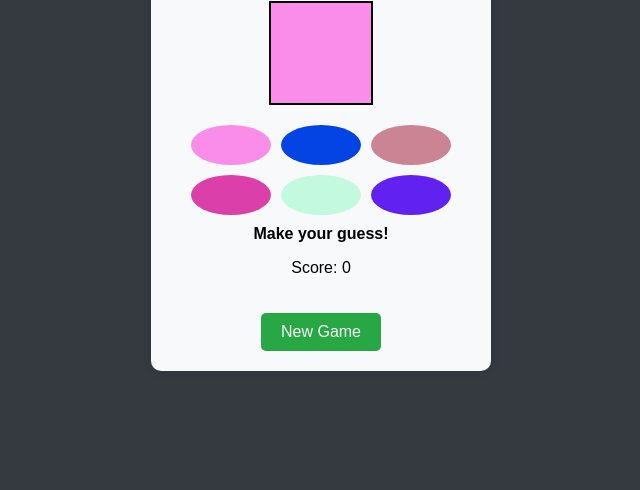
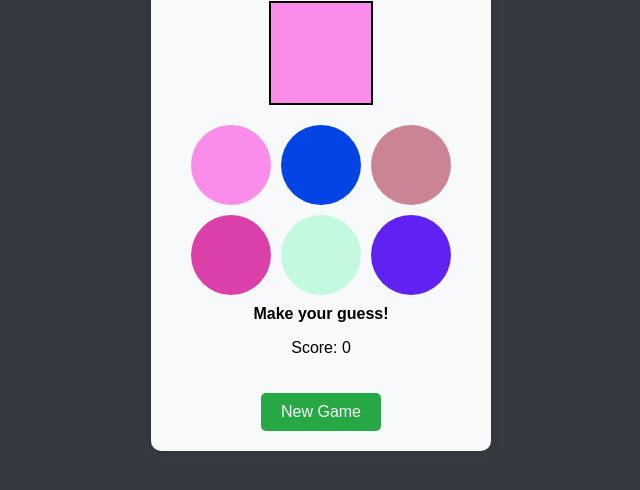
Before and after one commit to ekojodu/colorGame, a plain HTML site: page index.html in a window 1280 px wide. Shown: the part 186-676 px from the top of the page, without its empty margins (319-959 px from the left). Drawn offline with Linux system fonts and the light colour scheme.

Commit message:
new style

```diff
--- a/styles.css
+++ b/styles.css
@@ -38,12 +38,15 @@ body {
 }
 
 .color-option {
-	width: 80px;
-	height: 40px;
+	width: 80px; /* Make width and height equal */
+	height: 80px;
 	border: none;
 	cursor: pointer;
 	transition: transform 0.2s;
-	border-radius: 50%;
+	border-radius: 50%; /* Ensures a circular shape */
+	display: flex;
+	align-items: center;
+	justify-content: center;
 }
 
 .color-option:hover {
```
